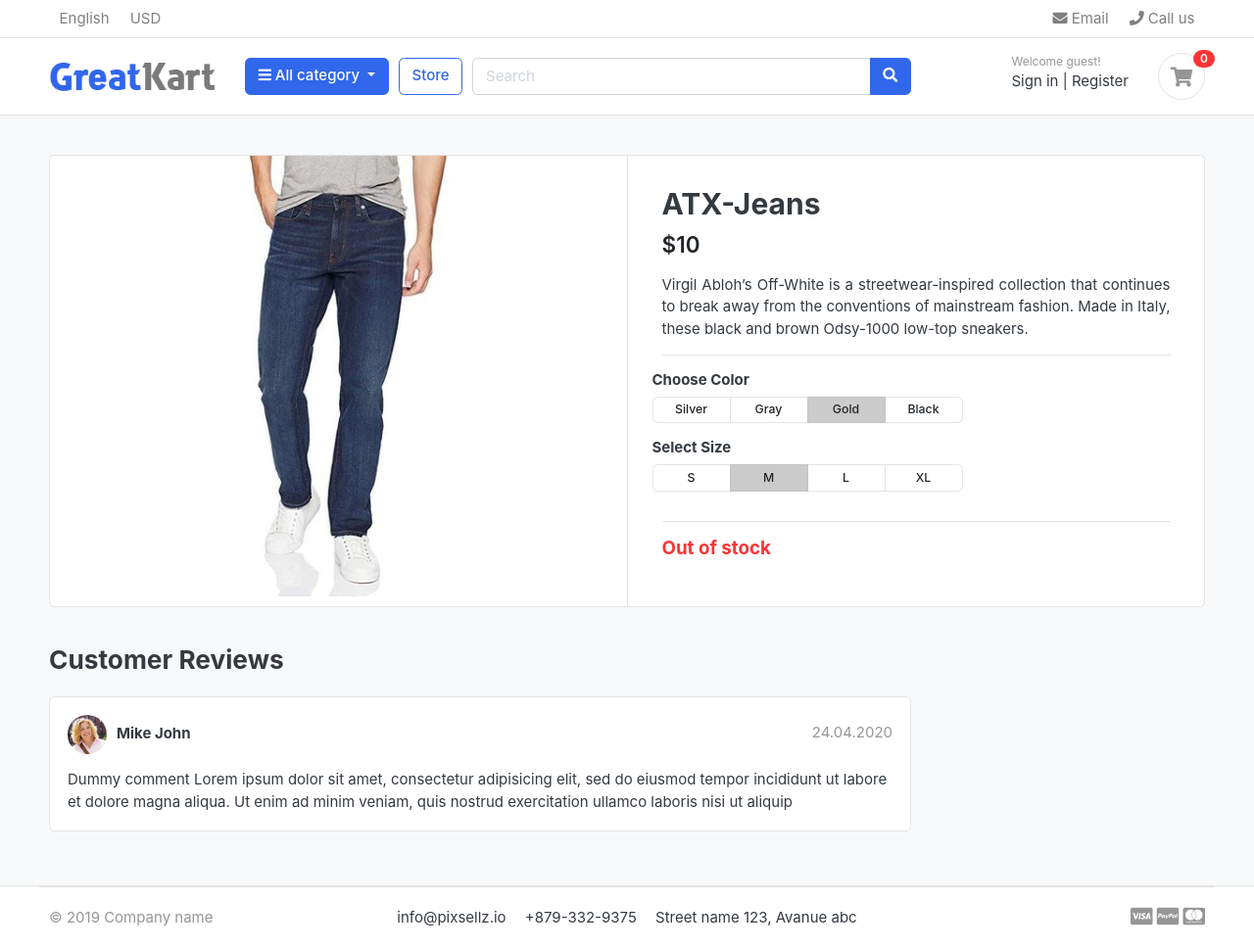
After one commit to Nouman945/Ecommerce-Django, a Django app: page /store/jeans/atx-jeans/ in a window 1280 px wide. The commit adds this page. Shown: the whole page at 98% size. Run offline with Django 3.2, Linux system fonts and the light colour scheme; data comes from the database, SQL or seed files in the repository; both versions use the stored data as it was after the commit; some libraries are stand-ins or nearby versions; some web fonts are replaced.

Commit message:
" Store and Products Complete "

```diff
--- a/category/models.py
+++ b/category/models.py
@@ -1,6 +1,5 @@
 from django.db import models
 from django.urls.base import reverse
-from django.urls import reverse
 # Create your models here.
 
 class Category(models.Model):
--- a/store/models.py
+++ b/store/models.py
@@ -1,5 +1,7 @@
 from django.db import models
 from category.models import Category
+from django.urls.base import reverse
+
 # Create your models here.
 
 
@@ -17,3 +19,6 @@ class Product(models.Model):
 
     def __str__(self):
         return self.product_name
+
+    def get_url(self):
+        return reverse('product_detail',args=[self.category.slug,self.slug])
--- a/store/urls.py
+++ b/store/urls.py
@@ -5,4 +5,5 @@ from . import views
 urlpatterns = [
     path('',views.store,name='store'),
     path('<slug:category_slug>/',views.store,name='products_by_category'),
+    path('<slug:category_slug>/<slug:product_slug>/',views.product_detail,name='product_detail'),
 ]
--- a/store/views.py
+++ b/store/views.py
@@ -23,3 +23,14 @@ def store(request, category_slug=None):
     }
 
     return render(request,'store/store.html', context)
+
+def product_detail(request, category_slug, product_slug):
+    try:
+        #getting the details for single product
+        single_product = Product.objects.get(category__slug=category_slug, slug=product_slug)
+    except Exception as e:
+        raise e
+    context = {
+        'single_product' : single_product
+    }
+    return render(request,'store/product_detail.html',context)
--- a/templates/include/navbar.html
+++ b/templates/include/navbar.html
@@ -27,7 +27,7 @@
         <div class="container">
     <div class="row align-items-center">
         <div class="col-lg-2 col-md-3 col-6">
-            <a href="./" class="brand-wrap">
+            <a href="{% url 'home' %}" class="brand-wrap">
                 <img class="logo" src="{% static 'images/logo.png' %}">
             </a> <!-- brand-wrap.// -->
         </div>
@@ -44,7 +44,7 @@
                 </div>
             </div>  <!-- category-wrap.// -->
         </div> <!-- col.// -->
-        <a href="store.html" class="btn btn-outline-primary">Store</a>
+        <a href="{% url 'store' %}" class="btn btn-outline-primary">Store</a>
         <div class="col-lg  col-md-6 col-sm-12 col">
             <form action="#" class="search">
                 <div class="input-group w-100">
--- /dev/null
+++ b/templates/store/product_detail.html
@@ -0,0 +1,113 @@
+{% extends 'base.html' %}
+{% load static %}
+{% block content %}
+<section class="section-content padding-y bg">
+    <div class="container">
+        <!-- ============================ COMPONENT 1 ================================= -->
+        <div class="card">
+            <div class="row no-gutters">
+                <aside class="col-md-6">
+                    <article class="gallery-wrap">
+                        <div class="img-big-wrap">
+                            <a href="#"><img src="{{ single_product.product_image.url }}"></a>
+                        </div> <!-- img-big-wrap.// -->
+
+                    </article> <!-- gallery-wrap .end// -->
+                </aside>
+                <main class="col-md-6 border-left">
+                    <article class="content-body">
+
+                        <h2 class="title">{{single_product.product_name}}</h2>
+
+                        <div class="mb-3">
+                            <var class="price h4">${{single_product.price}}</var>
+                        </div>
+
+                        <p style="text-align: justify;">{{single_product.product_description}}</p>
+
+                        <hr>
+                        <div class="row">
+                            <div class="item-option-select">
+                                <h6>Choose Color</h6>
+                                <div class="btn-group btn-group-sm btn-group-toggle" data-toggle="buttons">
+                                    <label class="btn btn-light">
+                                        <input type="radio" name="radio_color"> Silver
+                                    </label>
+                                    <label class="btn btn-light">
+                                        <input type="radio" name="radio_color"> Gray
+                                    </label>
+                                    <label class="btn btn-light active">
+                                        <input type="radio" name="radio_color checked"> Gold
+                                    </label>
+                                    <label class="btn btn-light">
+                                        <input type="radio" name="radio_color"> Black
+                                    </label>
+                                </div>
+                            </div>
+                        </div> <!-- row.// -->
+                        <div class="row">
+                            <div class="item-option-select">
+                                <h6>Select Size</h6>
+                                <div class="btn-group btn-group-sm btn-group-toggle" data-toggle="buttons">
+                                    <label class="btn btn-light">
+                                        <input type="radio" name="radio_color"> S
+                                    </label>
+                                    <label class="btn btn-light active">
+                                        <input type="radio" name="radio_color" checked> M
+                                    </label>
+                                    <label class="btn btn-light">
+                                        <input type="radio" name="radio_color"> L
+                                    </label>
+                                    <label class="btn btn-light">
+                                        <input type="radio" name="radio_color"> XL
+                                    </label>
+                                </div>
+                            </div>
+                        </div> <!-- row.// -->
+                        <hr>
+                        {% if single_product.stock <= 0 %}
+                            <h5 class="text-danger">Out of stock</h5>
+                            {% else %}
+                            <a href="./product-detail.html" class="btn  btn-primary"> <span class="text">Add to cart</span>
+                            <i class="fas fa-shopping-cart"></i> </a>
+                        {% endif %}
+                    </article> <!-- product-info-aside .// -->
+                </main> <!-- col.// -->
+            </div> <!-- row.// -->
+        </div> <!-- card.// -->
+
+        <!-- ============================ COMPONENT 1 END .// ================================= -->
+
+        <br>
+        <div class="row">
+            <div class="col-md-9">
+
+                <header class="section-heading">
+                    <h3>Customer Reviews </h3>
+
+                </header>
+
+                <article class="box mb-3">
+                    <div class="icontext w-100">
+                        <img src="{% static './images/avatars/avatar1.jpg' %}" class="img-xs icon rounded-circle">
+                        <div class="text">
+                            <span class="date text-muted float-md-right">24.04.2020 </span>
+                            <h6 class="mb-1">Mike John </h6>
+
+                        </div>
+                    </div> <!-- icontext.// -->
+                    <div class="mt-3">
+                        <p>
+                            Dummy comment Lorem ipsum dolor sit amet, consectetur adipisicing elit, sed do eiusmod
+                            tempor incididunt ut labore et dolore magna aliqua. Ut enim ad minim veniam,
+                            quis nostrud exercitation ullamco laboris nisi ut aliquip
+                        </p>
+                    </div>
+                </article>
+            </div> <!-- col.// -->
+        </div> <!-- row.// -->
+    </div> <!-- container .//  -->
+</section>
+
+
+{% endblock content %}
--- a/templates/store/store.html
+++ b/templates/store/store.html
@@ -30,7 +30,7 @@
                                 <ul class="list-menu">
                                     <li><a href="{% url 'store' %}">All Products </a></li>
                                     {% for category in links %}
-                                        <li><a href="{{category.get_url}}">{{category.category_name}} </a></li>
+                                        <li><a href="{{ category.get_url}}">{{category.category_name}} </a></li>
                                     {% endfor %}
 
                                 </ul>
@@ -130,12 +130,12 @@
                         <figure class="card card-product-grid">
                             <div class="img-wrap">
 
-                                <img src="{{ product.product_image.url }}">
+                                <a href="{{ product.get_url }}"><img src="{{ product.product_image.url }}"></a>
 
                             </div> <!-- img-wrap.// -->
                             <figcaption class="info-wrap">
                                 <div class="fix-height">
-                                    <a href="./product-detail.html" class="title">{{ product.product_name }}</a>
+                                    <a href="{{ product.get_url }}" class="title">{{ product.product_name }}</a>
                                     <div class="price-wrap mt-2">
                                         <span class="price">${{ product.price }}</span>
                                         <!-- <del class="price-old">$1980</del> -->
```
Also changed, not shown: templates/home.html (+4 -4 lines), db.sqlite3, ecom/static/images/banners/1.jpg (deleted), ecom/static/images/banners/cover.jpg (added).
